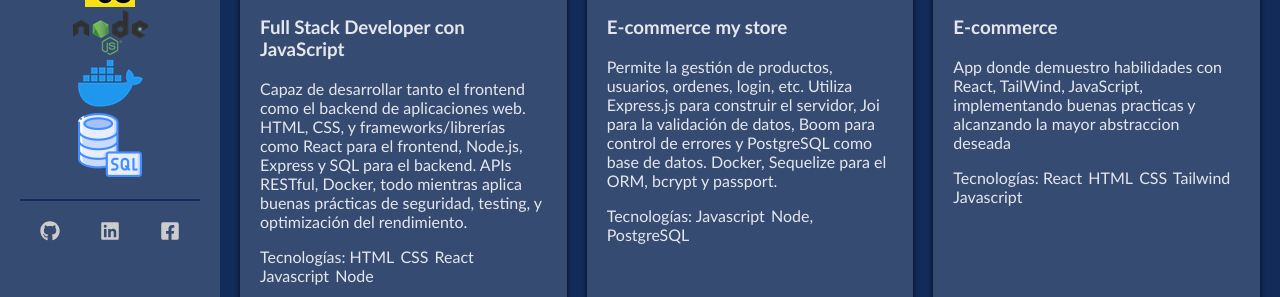
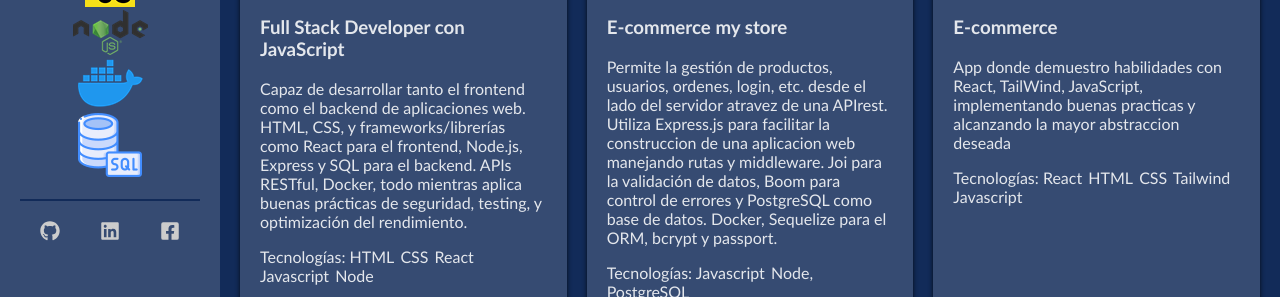
Before and after one commit to argfiz/cv-francozoqui, a website: page index.html in a window 1280 px wide. Shown: the part 566-863 px from the top of the page. Drawn offline with Linux system fonts and the light colour scheme.

Commit message:
Update project

```diff
--- a/data.js
+++ b/data.js
@@ -11,7 +11,7 @@ const proyectos = [
   {
     titulo: "E-commerce my store",
     descripcion:
-      "Permite la gestión de productos, usuarios, ordenes, login, etc. Utiliza Express.js para construir el servidor, Joi para la validación de datos, Boom para control de errores y PostgreSQL como base de datos. Docker, Sequelize para el ORM, bcrypt y passport.",
+      "Permite la gestión de productos, usuarios, ordenes, login, etc. desde el lado del servidor atravez de una APIrest. Utiliza Express.js para facilitar la construccion de una aplicacion web manejando rutas y middleware. Joi para la validación de datos, Boom para control de errores y PostgreSQL como base de datos. Docker, Sequelize para el ORM, bcrypt y passport.",
     link: "https://github.com/argfiz/e-commerce-my-store",
     fecha: "21/07/2024",
     imagen: "create-customer.png",
--- a/index.js
+++ b/index.js
@@ -60,7 +60,7 @@ const makeTecnologias = () => {
   informacionPersonal.tecnologias.forEach(dato => {
     nuevoTecnologias.innerHTML += `
 
-      <span>${dato[0]}</span>
+      ${dato[0]}
 
     `
   })
--- a/style.css
+++ b/style.css
@@ -1,3 +1,4 @@
+
 :root{
     --color-text-titulos: #ffffff;
     --color-texto: rgba(255, 255, 255, 0.867);
```
